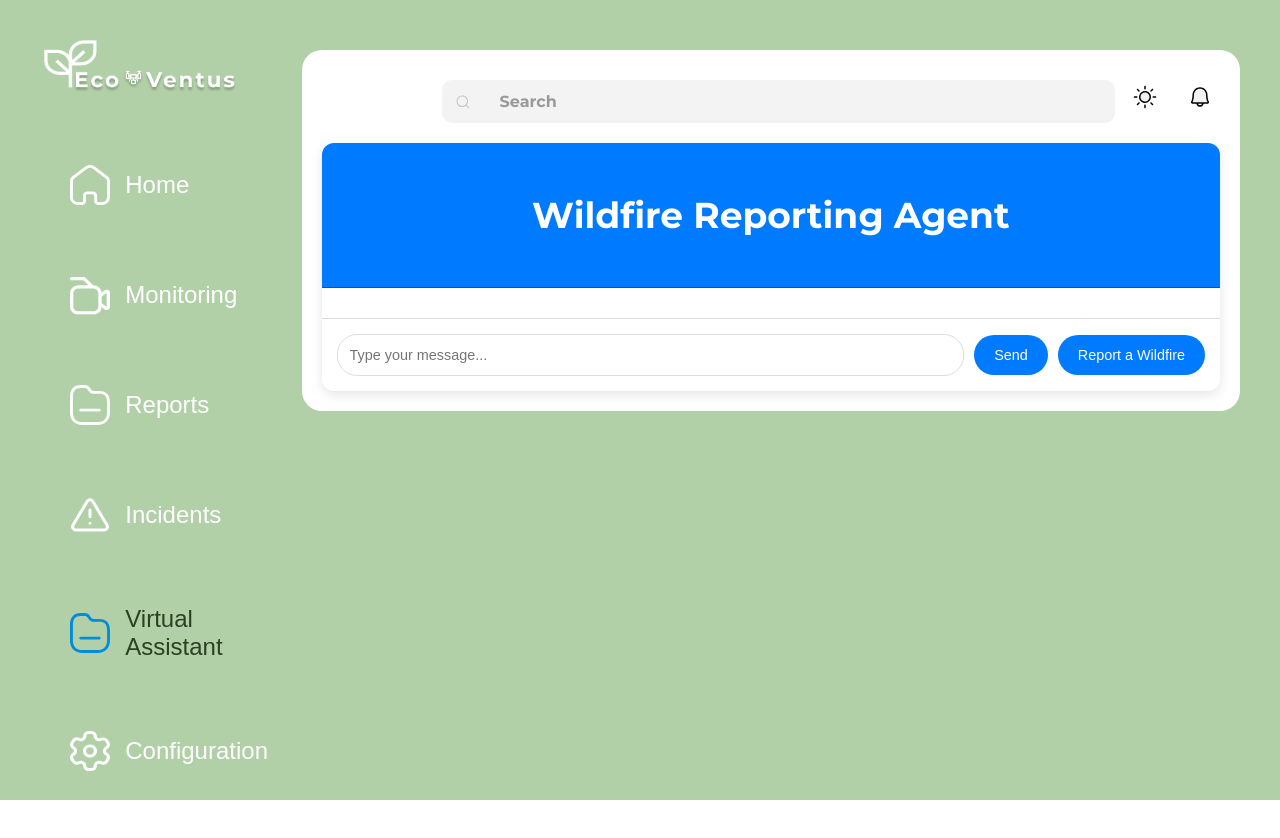
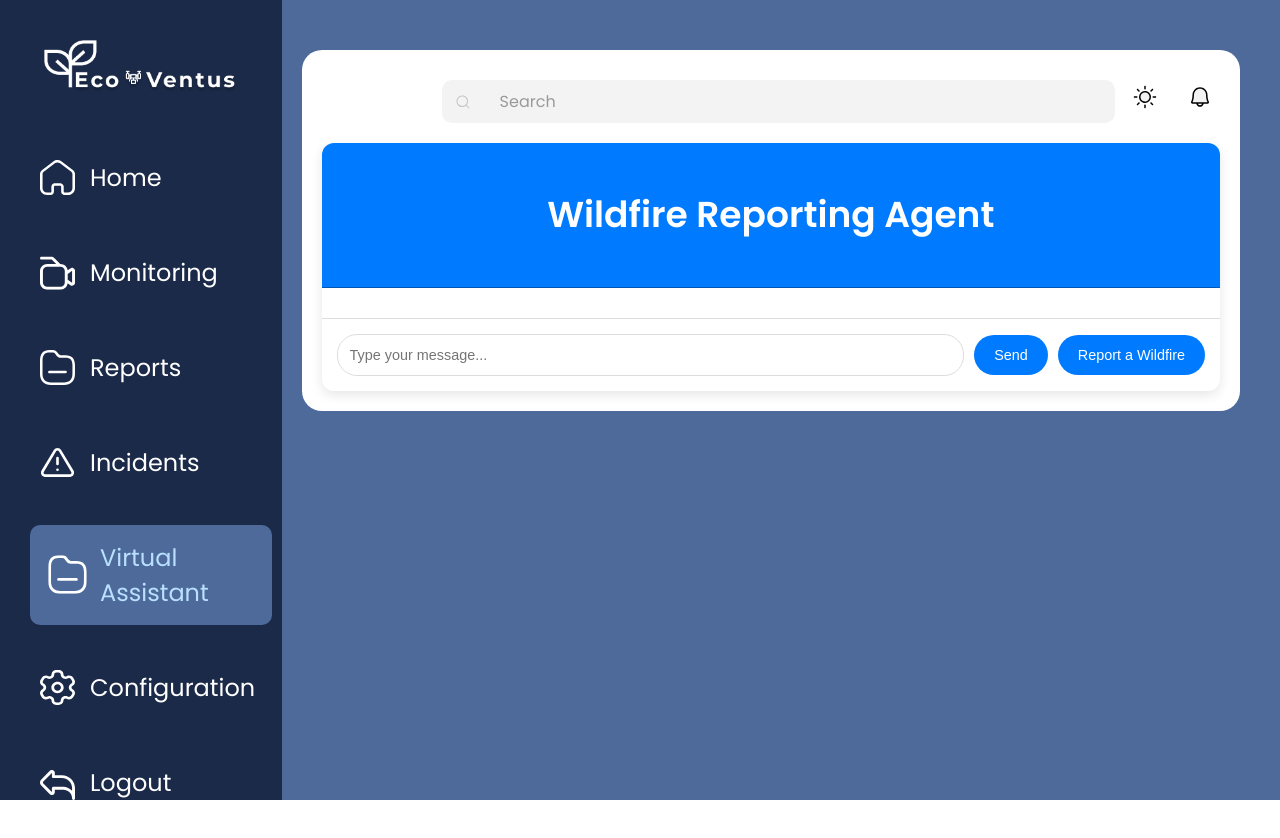
Before and after one commit to AzulRK22/queenDrones, a Next.js app in the folder frontend/: page /dashboard-chat-e in a window 1280 px wide. Shown: the top 838 px of the page. Built offline with nearby package versions, Linux system fonts and the light colour scheme.

Commit message:
rediseño

```diff
--- a/frontend/public/src/components/Dashboard.module.css
+++ b/frontend/public/src/components/Dashboard.module.css
@@ -1,22 +1,26 @@
 /* styles/dashboard.module.css */
+@import url('https://fonts.googleapis.com/css2?family=Poppins:wght@300;400;600&display=swap');
 
 .container {
+  font-family: 'Poppins', sans-serif;
   display: flex;
   height: 100vh;
-  background-color: #B2D0A8;
+  background-color: #4D6A9A;
 }
 
 .content {
+  font-family: 'Poppins', sans-serif;
   margin-top: 30px; /* Espaciado superior */
   margin-right: 20px; /* Espaciado derecho */
   margin-bottom: 45px;
   flex-grow: 1;
-  background-color: #B2D0A8;
+  background-color: #4D6A9A;
   padding: 20px;
   box-sizing: border-box; /* Asegura que el padding no afecte el tamaño total del contenedor */
   overflow-y: auto;
 }
 .header {
+  font-family: 'Poppins', sans-serif;
   display: flex;
   align-items: center;
   justify-content: space-between; /* Distribuye el espacio entre el searchBar y los íconos */
@@ -24,6 +28,7 @@
 }
 
 .searchBar {
+  font-family: 'Poppins', sans-serif;
   display: flex;
   align-items: center;
   background-color: #f3f3f3;
@@ -37,6 +42,7 @@
 }
 
 .searchBar input {
+  font-family: 'Poppins', sans-serif;
   flex-grow: 1;
   padding: 5px;
   border: none;
@@ -45,23 +51,27 @@
 }
 
 .icons {
+  font-family: 'Poppins', sans-serif;
   display: flex;
   align-items: center;
-
+  font-family: 'Poppins', sans-serif;
   gap: 15px;
 }
 
 .mainContent {
+  font-family: 'Poppins', sans-serif;
   background-color: #fff;
   border-radius: 20px;
   padding: 20px;
   height: auto; /* Ajusta la altura según el espacio disponible */
 }
 .notificationIcon {
+  font-family: 'Poppins', sans-serif;
   position: relative;
 }
 
 .notificationIcon::after {
+  font-family: 'Poppins', sans-serif;
   content: '';
   position: absolute;
   top: 0;
@@ -72,6 +82,7 @@
   border-radius: 50%;
 }
 .configPanel {
+  font-family: 'Poppins', sans-serif;
   margin-top: 20px;
   padding: 20px;
   background-color: #f5f5f5;
@@ -79,10 +90,12 @@
 }
 
 .sliderContainer {
+  font-family: 'Poppins', sans-serif;
   margin-bottom: 20px;
 }
 
 .buttonContainer {
+  font-family: 'Poppins', sans-serif;
   display: flex;
   justify-content: space-between;
   margin-top: 20px;
@@ -90,6 +103,7 @@
 
 .calculateButton,
 .downloadButton {
+  font-family: 'Poppins', sans-serif;
   padding: 10px 20px;
   font-size: 1rem;
   font-weight: bold;
@@ -100,28 +114,33 @@
 }
 
 .calculateButton {
+  font-family: 'Poppins', sans-serif;
   background-color: #ff6f00;
   color: white;
 }
 
 .calculateButton:hover {
+  font-family: 'Poppins', sans-serif;
   background-color: #ff8f00;
   box-shadow: 0 6px 8px rgba(0, 0, 0, 0.15);
   transform: translateY(-2px);
 }
 
 .downloadButton {
+  font-family: 'Poppins', sans-serif;
   background-color: #1976d2;
   color: white;
 }
 
 .downloadButton:hover:not(:disabled) {
+  font-family: 'Poppins', sans-serif;
   background-color: #1565c0;
   box-shadow: 0 6px 8px rgba(0, 0, 0, 0.15);
   transform: translateY(-2px);
 }
 
 .disabledButton {
+  font-family: 'Poppins', sans-serif;
   background-color: #bdbdbd !important;
   color: #757575 !important;
   cursor: not-allowed;
@@ -129,6 +148,7 @@
 
 .calculateButton:active,
 .downloadButton:active:not(:disabled) {
+  font-family: 'Poppins', sans-serif;
   transform: translateY(0);
   box-shadow: 0 2px 4px rgba(0, 0, 0, 0.1);
 }
--- a/frontend/public/src/components/Sidebar.js
+++ b/frontend/public/src/components/Sidebar.js
@@ -16,7 +16,7 @@ const Sidebar = () => {
   return (
     <div className={styles.sidebar}>
       <div className={styles.logo}>
-        <img src="/images/logo.png" alt="Fire Eye Logo" />
+        <img src="/images/logo.png" alt="Queen Drones Logo" />
       </div>
       <ul className={styles.nav}>
         <li>
@@ -74,10 +74,7 @@ const Sidebar = () => {
           </button>
         </li>
         <li>
-          <button
-            className={`${styles.navItem} ${isActive('/logout') ? styles.active : ''}`}
-            onClick={() => router.push('/')}
-          >
+          <button className={`${styles.navItem} ${isActive('/logout') ? styles.active : ''}`} onClick={() => router.push('/')}>
             <img src="/icons/salir.svg" alt="Logout Icon" className={styles.icon} />
             <span className={styles.navText}>Logout</span>
           </button>
--- a/frontend/public/src/components/Sidebar.module.css
+++ b/frontend/public/src/components/Sidebar.module.css
@@ -1,15 +1,20 @@
+@import url('https://fonts.googleapis.com/css2?family=Poppins:wght@300;400;600&display=swap');
+/* Estilo general del sidebar */
 .sidebar {
+  font-family: 'Poppins', sans-serif;
   width: 22%;
-  background-color: #B2D0A8;
+  background-color: #1B2A49;
   padding: 20px;
   height: 100vh;
   display: flex;
   flex-direction: column;
   align-items: center;
+  transition: width 0.3s ease;
 }
 
+/* Logo */
 .logo {
-  margin-top:20px ;
+  margin-top: 20px;
   margin-bottom: 30px;
   text-align: center;
   width: 100%;
@@ -18,8 +23,14 @@
 .logo img {
   width: 80%;
   height: auto;
+  transition: transform 0.3s ease;
 }
 
+.logo:hover img {
+  transform: scale(1.1);
+}
+
+/* Navegación */
 .nav {
   list-style: none;
   padding: 0;
@@ -34,42 +45,83 @@
 .navItem {
   display: flex;
   align-items: center;
-  margin: 20px 0;
+  margin: 15px 0;
   font-size: 1.5rem;
-  padding: 15px 20px; /* Añadir padding para mayor separación */
+  padding: 15px 20px;
   width: 100%;
-  text-align: left; /* Alinear el texto a la izquierda */
+  text-align: left;
   cursor: pointer;
-  background: transparent; /* Fondo transparente */
-  border: none; /* Sin bordes */
-  outline: none; /* Sin borde de enfoque */
-  color: #fff; /* Color del texto por defecto */
-}
-
-.icon {
-  width: 40px;
-  height: 40px;
-  margin-left: 15%;
-  margin-right: 15px; /* Añadir margen entre el ícono y el texto */
-  transition: filter 0.3s ease; /* Transición suave para el ícono */
-}
-
-.navText {
-  font-size: 1.5rem;
-  transition: color 0.3s ease; /* Transición suave para el texto */
+  background: transparent;
+  border: none;
+  outline: none;
+  color: #fff;
+  border-radius: 10px;
+  transition: background-color 0.3s ease, transform 0.2s ease;
 }
 
 .navItem:hover,
 .navItem.active {
-  color: #2A4023; /* Cambia el color del texto en hover y activo */
+  background-color: #4D6A9A;
+  transform: translateX(10px);
+}
+
+.icon {
+  width: 35px;
+  height: 35px;
+  margin-right: 15px;
+  filter: brightness(0) saturate(100%) invert(100%) sepia(0%) saturate(0%) hue-rotate(300deg) brightness(103%) contrast(103%);
+  transition: transform 0.3s ease;
+}
+
+.navText {
+  font-family: 'Poppins', sans-serif;
+  font-size: 1.5rem;
+  transition: color 0.3s ease;
 }
 
 .navItem:hover .icon,
 .navItem.active .icon {
-  filter: brightness(0) saturate(100%) invert(42%) sepia(69%) saturate(2294%) hue-rotate(175deg) brightness(90%) contrast(99%);
+  transform: scale(1.1);
 }
 
 .navItem:hover .navText,
 .navItem.active .navText {
-  color: #2A4023; /* Cambia el color del texto en hover y activo */
+  color: #B9E0FF;
 }
+
+/* Responsividad */
+@media (max-width: 768px) {
+  .sidebar {
+    width: 100%;
+    height: auto;
+    padding: 10px;
+  }
+
+  .navItem {
+    font-size: 1.2rem;
+  }
+
+  .icon {
+    width: 25px;
+    height: 25px;
+  }
+
+  .navText {
+    font-size: 1.2rem;
+  }
+}
+
+@media (max-width: 480px) {
+  .navItem {
+    padding: 10px 15px;
+  }
+
+  .icon {
+    width: 20px;
+    height: 20px;
+  }
+
+  .navText {
+    font-size: 1rem;
+  }
+}
--- a/package.json
+++ b/package.json
@@ -4,8 +4,10 @@
     "@emotion/styled": "^11.13.0",
     "@mui/material": "^5.16.7",
     "cors": "^2.8.5",
+    "leaflet": "^1.9.4",
     "react": "^18.0.0",
     "react-dom": "^18.0.0",
+    "react-leaflet": "^4.2.1",
     "react-scripts": "^5.0.1"
   },
   "scripts": {
```
Also changed, not shown: frontend/pages/dashboard-inicio-e.js (+62 -27 lines), 1 other file (tests, documents, lock files or other folders).
